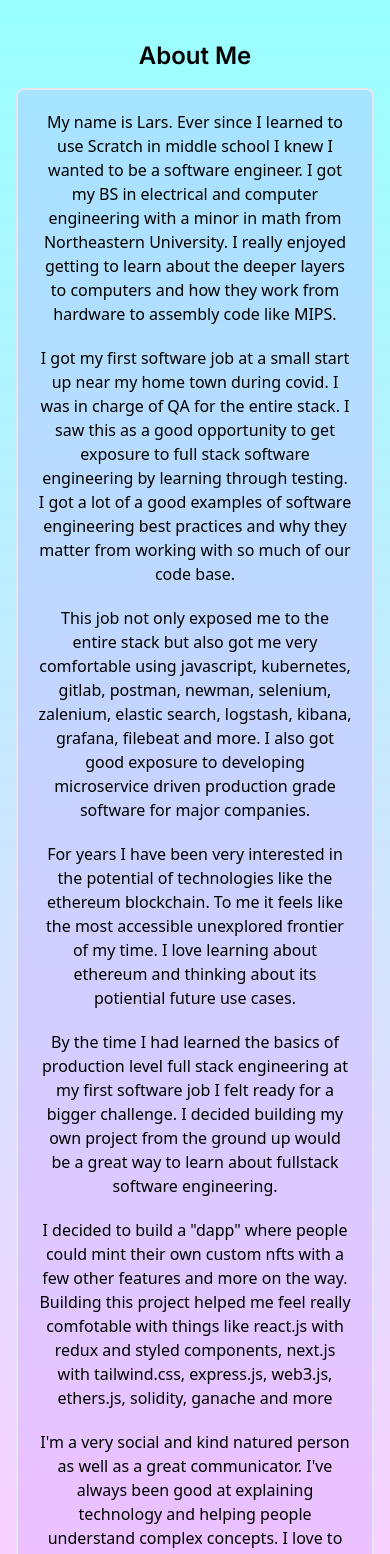
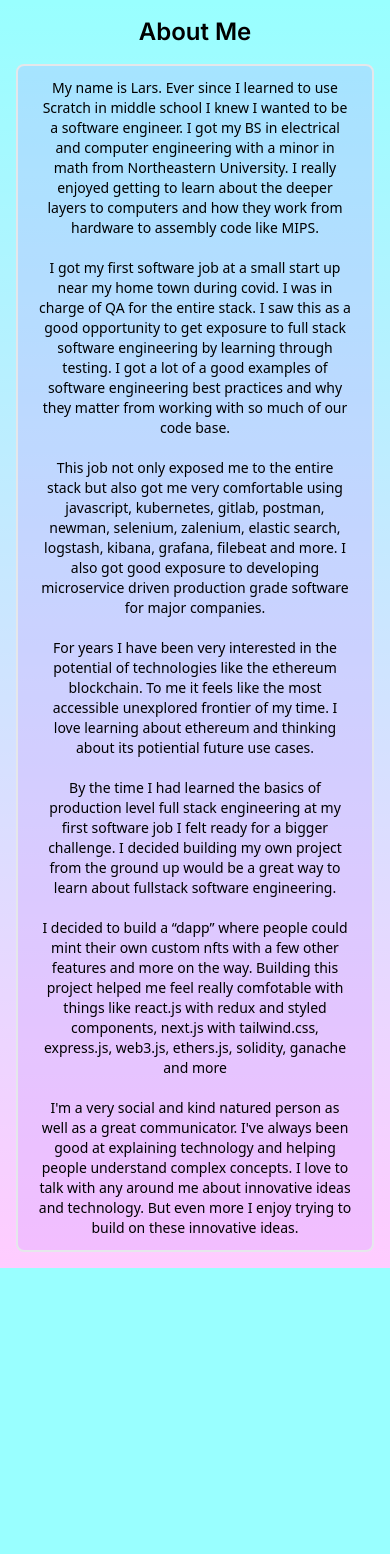
Before and after one commit to LarryFisherLabs/personal-site, a Next.js app: page /about/About in a window 390 px wide. Shown: the top 1554 px of the page. After the commit the page ends 1268 px from the top, so only its background shows below. Built offline with nearby package versions, Linux system fonts and the light colour scheme.

Commit message:
Decrease non lg screen top padding for titles. Update about style and fix errors for symbols like apostrophe. Correct useSectionStatus dependency array.

```diff
--- a/src/components/NonTieredSectionPage.js
+++ b/src/components/NonTieredSectionPage.js
@@ -2,7 +2,7 @@
 
 export default function NonTieredSectionPage({ secPageObj }) {
   return (
-    <div className='flex flex-col items-center pt-5 lg:pt-10 max-w-3xl'>
+    <div className='flex flex-col items-center pt-4 lg:pt-10 max-w-3xl'>
       <h2 className={'text-2xl lg:text-3xl font-semibold'}>{secPageObj.pageTitle}</h2>
       {
         secPageObj.secObjectsArray.map((sectionObject, index) => {
--- a/src/pages/about/About.js
+++ b/src/pages/about/About.js
@@ -3,9 +3,9 @@
 
 export default function About() {
     return (
-        <div className='flex flex-col items-center pt-10 max-w-3xl'>
+        <div className='flex flex-col items-center pt-4 lg:pt-10 max-w-3xl'>
             <h2 className={`${inter.className} text-2xl font-semibold`}>About Me</h2>
-            <div className='p-5 rounded-lg bg-purple-400/20 border-2 m-4 lg:p-7'>
+            <div className='px-5 py-3 text-sm rounded-lg bg-purple-400/20 border-2 m-4 lg:text-base lg:px-11 lg:py-4'>
               <p className='text-center'>
                 My name is Lars. Ever since I learned to use Scratch in middle school I knew I wanted
                 to be a software engineer. I got my BS in electrical and computer engineering with a
@@ -40,13 +40,13 @@
                 engineering.
               </p>
               <p className='pt-5 text-center'>
-                I decided to build a "dapp" where people could mint their own custom nfts
+                I decided to build a <q>dapp</q> where people could mint their own custom nfts
                 with a few other features and more on the way. Building this project helped me feel
                 really comfotable with things like react.js with redux and styled components, next.js
                 with tailwind.css, express.js, web3.js, ethers.js, solidity, ganache and more
               </p>
               <p className='pt-5 text-center'>
-                I'm a very social and kind natured person as well as a great communicator. I've always
+                I&apos;m a very social and kind natured person as well as a great communicator. I&apos;ve always
                 been good at explaining technology and helping people understand complex concepts. I
                 love to talk with any around me about innovative ideas and technology. But even more I
                 enjoy trying to build on these innovative ideas.
--- a/src/pages/experience/Experience.js
+++ b/src/pages/experience/Experience.js
@@ -5,7 +5,7 @@
 
 export default function Experience() {
   return (
-    <div className='flex flex-col items-center pt-5 lg:pt-10 max-w-3xl'>
+    <div className='flex flex-col items-center pt-4 lg:pt-10 max-w-3xl'>
       <h2 className={`${inter.className} text-2xl lg:text-3xl font-semibold`}>Experience</h2>
       <BitcowSection />
       <SbeSection />
--- a/src/utils/hooks/useSectionStatus.js
+++ b/src/utils/hooks/useSectionStatus.js
@@ -21,7 +21,7 @@
         const newRemArray = [newRemCount, newLgRemCount]
 
         updateMaxRemArray(newRemArray)
-    }, statusArray)
+    }, [statusArray, lgMaxHeights, maxHeights])
 
     return maxRemArray
 }
```
